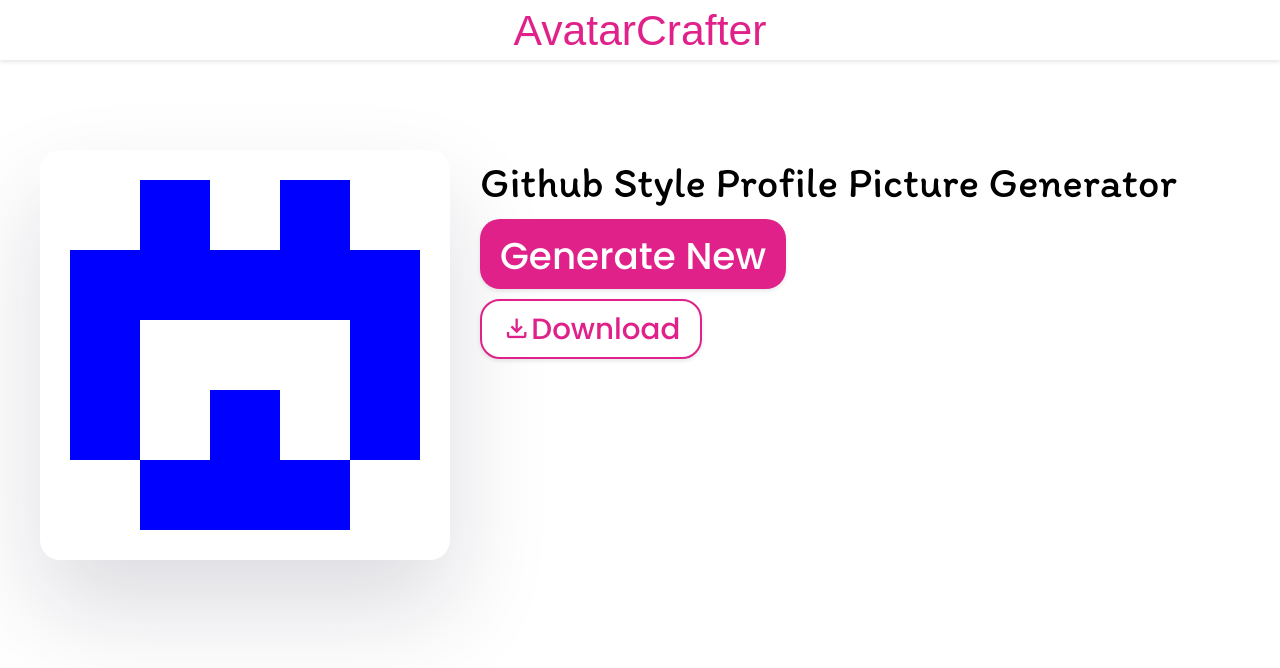
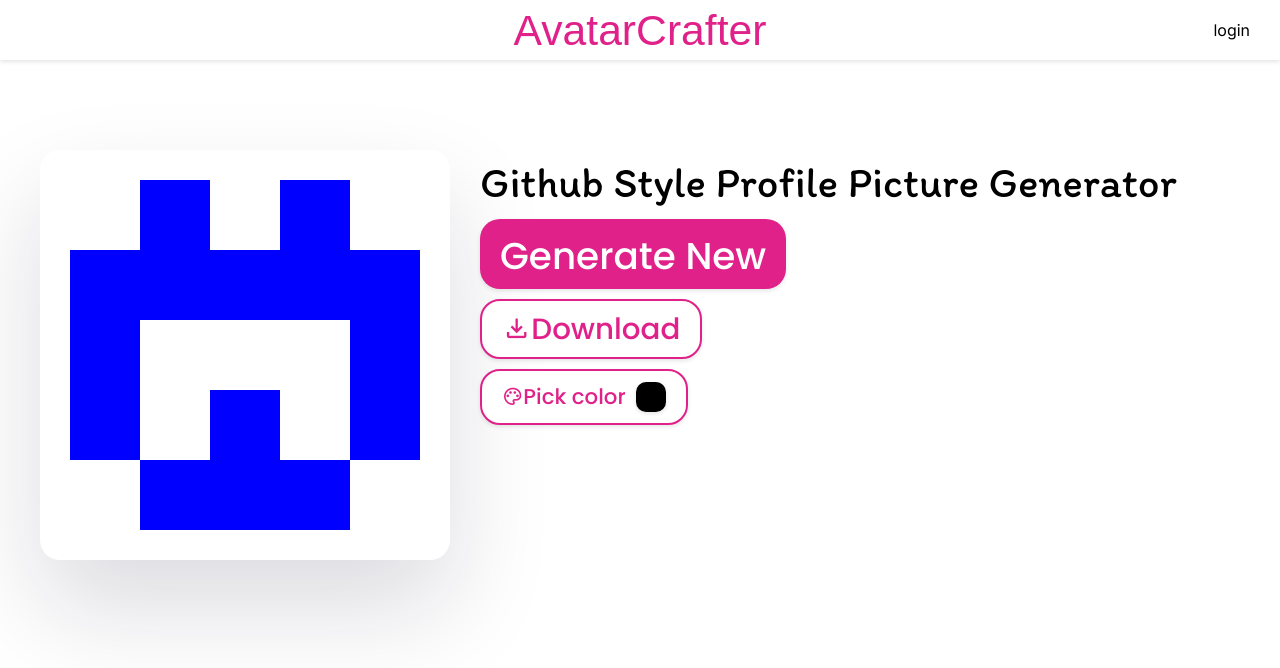
Before and after one commit to Cherizer/avatar-crafter, a Next.js app: page / in a window 1280 px wide. Shown: the top 668 px of the page. Built offline with nearby package versions, Linux system fonts and the light colour scheme; a web font is replaced by a local one.

Commit message:
Added color picker functionality

```diff
--- a/app/components/avatarGenerator.tsx
+++ b/app/components/avatarGenerator.tsx
@@ -2,15 +2,18 @@
 import React, { useState, useCallback, useRef } from 'react';
 import generateRandomGrid from '../utils/gridGenerator';
 import { toPng } from 'html-to-image';
+import TextField from "@mui/material/TextField";
 
 const ProfilePictureGenerator: React.FC = () => {
 
     const initialGrid = generateRandomGrid();
+    const ref = useRef<HTMLDivElement>(null)
+    const [grid, setGrid] = useState<boolean[][]>(generateRandomGrid());
+    const [cellColor, setCellColor] = useState<string>('blue'); // Default cell color
 
-  const ref = useRef<HTMLDivElement>(null)
-
-  const [grid, setGrid] = useState<boolean[][]>(generateRandomGrid());
-
+    const handleColorChange = (event: React.ChangeEvent<HTMLInputElement>) => {
+        setCellColor(event.target.value);
+    };
 
     const generateNewGrid = () => {
         setGrid(generateRandomGrid());
@@ -47,6 +50,7 @@ const ProfilePictureGenerator: React.FC = () => {
                     <div
                         key={rowIndex}
                         className={`cell ${row[columnIndex] ? 'active' : 'inactive'}`}
+                        style={{ backgroundColor: row[columnIndex] ? cellColor : 'transparent' }}
                     />
                     ))}
                 </div>
@@ -66,6 +70,23 @@ const ProfilePictureGenerator: React.FC = () => {
                     <span className="material-symbols-outlined">download</span>
                     Download
                 </button>
+
+                <div className="button color-picker-button">
+                    <span className="material-symbols-outlined">
+                        palette
+                    </span>
+                    <p className="color-picker-title">
+                        Pick color
+                    </p>
+                    <div className='color-picker-wrapper'>
+                        <input
+                            className="color-picker"
+                            type="color"
+                            value={cellColor}
+                            onChange={handleColorChange}
+                        />
+                    </div>
+                </div>
             </div>
         </div>
     );
--- a/app/components/navbar.tsx
+++ b/app/components/navbar.tsx
@@ -1,7 +1,15 @@
 function Navbar() {
     return (
         <div className="navbar">
-            <h1 className="navbar-title">AvatarCrafter</h1>
+            <div className="side"></div>
+            <div>
+                <h1 className="navbar-title">AvatarCrafter</h1>
+            </div>
+            <div className="side">
+                <h1>login</h1>
+            </div>
+
+
         </div>
     );
 }
--- a/app/globals.css
+++ b/app/globals.css
@@ -136,10 +136,18 @@ body {
     left: 0;
     width: 100%;
     display: flex;
-    justify-content: center;
+    /* justify-content: center; */
+    justify-content: space-between;
     align-items: center;
 
+    .side{
+      flex: 1;
+      display: flex;
+      justify-content: flex-end;
+      margin: 0px 30px;
+    }
     .navbar-title {
+      margin: 0;
       color: rgb(var(--main-pink));
       font-family: 'Cherry Bomb One', sans-serif;
     }
@@ -167,6 +175,42 @@ body {
       display: flex;
       flex-direction: column;
 
+      .color-picker-button{
+        display: flex;
+        align-items: center;
+        border-style: solid;
+        border-width: 2px;
+        color: rgb(var(--main-pink));
+        background-color: rgb(var(--background-white));
+        border: 2px solid rgb(var(--main-pink));
+        font-size: 16pt;
+
+        .material-symbols-outlined{
+          font-size: 16pt;
+        }
+        .color-picker-title{
+
+        }
+        .color-picker-wrapper{
+          margin-left: 10px;
+          width: 30px;
+          height: 30px;
+          border-radius: 10px;
+          overflow: hidden;
+          box-shadow: 0 2px 4px rgba(0, 0, 0, 0.1);
+
+          .color-picker {
+            border: 0;
+            padding: 0;
+            width: 200%;
+            height: 200%;
+            cursor: pointer;
+            transform: translate(-25%, -25%)
+          }
+        }
+      }
+
+
       .button{
         border-radius: 20px;
         box-shadow: 0 2px 4px rgba(0, 0, 0, 0.1);
--- a/package.json
+++ b/package.json
@@ -9,6 +9,9 @@
     "lint": "next lint"
   },
   "dependencies": {
+    "@emotion/react": "^11.11.1",
+    "@emotion/styled": "^11.11.0",
+    "@mui/material": "^5.14.6",
     "@types/node": "20.5.3",
     "@types/react": "18.2.21",
     "@types/react-dom": "18.2.7",
@@ -18,6 +21,7 @@
     "eslint-config-next": "13.4.19",
     "html-to-image": "^1.11.11",
     "next": "13.4.19",
+    "next-auth": "^4.23.1",
     "postcss": "8.4.28",
     "react": "18.2.0",
     "react-dom": "18.2.0",
```
Also changed, not shown: 2 other files (tests, documents, lock files or other folders). Lines whose indentation alone changed are shown as unchanged.
